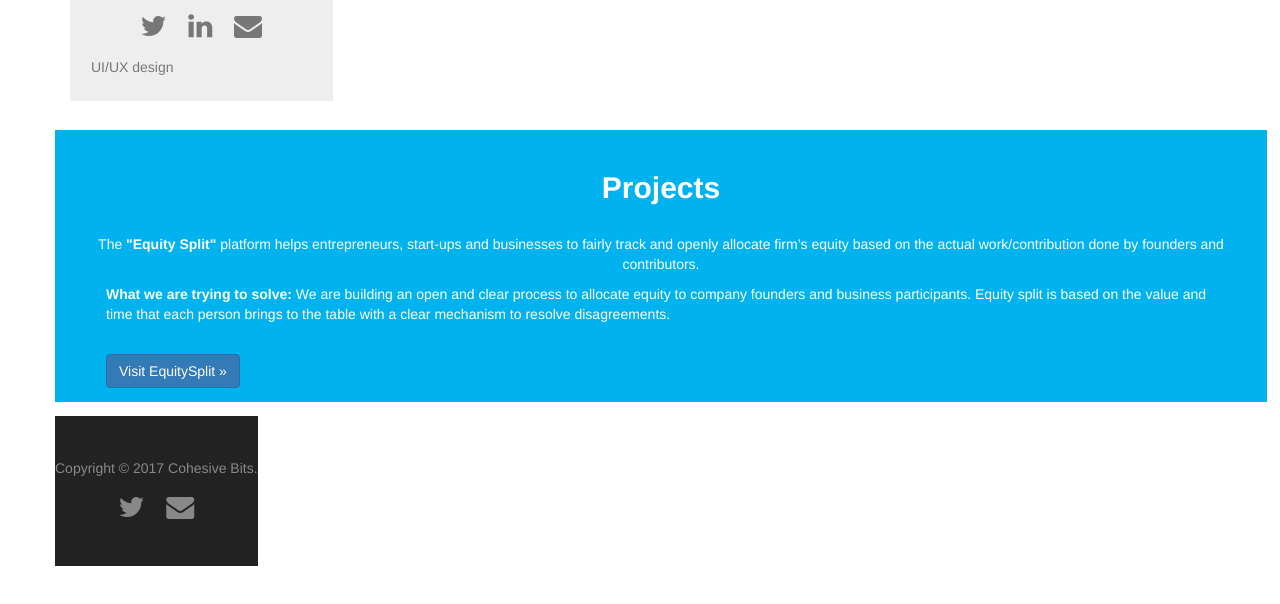
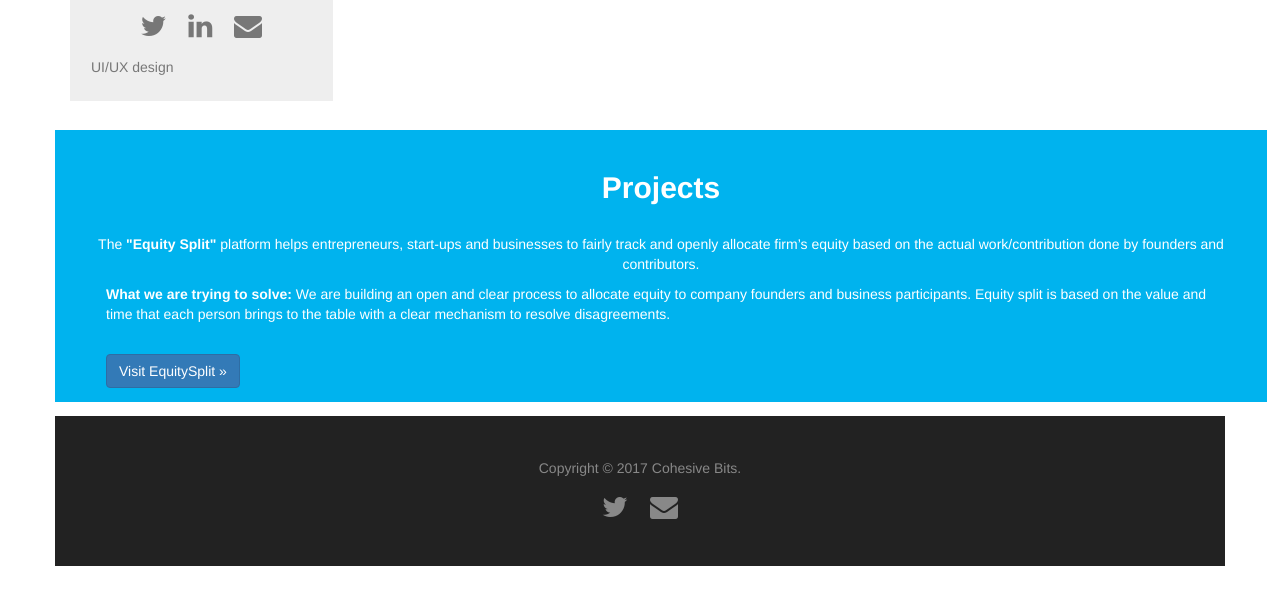
Before and after one commit to monkrus/cohesivebits, a website: page index.html in a window 1280 px wide. Shown: the part 1320-1924 px from the top of the page. Drawn offline with nearby package versions, Linux system fonts and the light colour scheme.

Commit message:
Update index.html

```diff
--- a/index.html
+++ b/index.html
@@ -244,8 +244,8 @@
  -->
 <footer>
 
-<!--   <div class="container"> -->
-  <div>
+ <div class="container">
+
     <p>Copyright &copy; 2017 Cohesive Bits.</p>
     <div class="social-icons text-center">
       <a href="https://twitter.com/cohesivebits"><i class="fa fa-twitter"></i></a>
```
